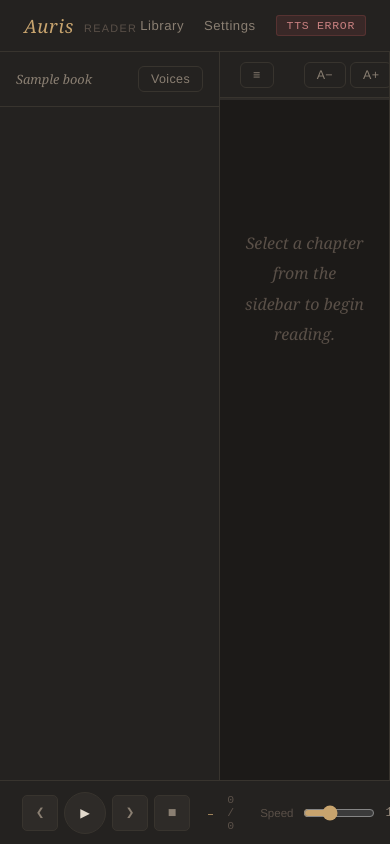
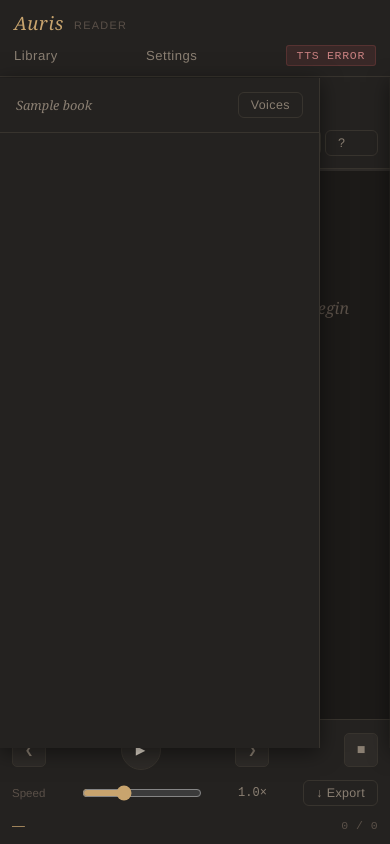
Before and after one commit to Roanauniversalistic17/Auris, a Flask app: template reader/templates/reader.html in a window 390 px wide. Run offline with Flask 3, Linux system fonts and the light colour scheme; the template is opened without the code that fills it: most values are stand-ins (such as "Sample title", 1, 10 or a date in 2020); data that the repository does not hold is empty.

Commit message:
Improve mobile UI and tighten emotion tagging

```diff
--- a/reader/core/enrichment.py
+++ b/reader/core/enrichment.py
@@ -358,44 +358,84 @@
     return None
 
 
-def _select_expression_tag(sentence: str, context: str) -> str | None:
+def _explicit_tag_text(sentence: str) -> str:
+    sentence = str(sentence or "").strip()
+    inner = _STANDALONE_QUOTE_RE.search(sentence)
+    if not inner:
+        return sentence
+
+    quoted = inner.group(1).strip()
+    prefix = sentence[:inner.start()].strip(" ,.-")
+    suffix = sentence[inner.end():].strip(" ,.-")
+    parts = [part for part in (quoted, prefix, suffix) if part]
+    return " ".join(parts).strip()
+
+
+def _should_allow_confirmation_tag(text: str, is_dialogue: bool) -> bool:
+    if not is_dialogue:
+        return False
+
+    normalized = re.sub(r"[^a-zA-Z0-9\s']", " ", str(text or "").lower())
+    normalized = re.sub(r"\s+", " ", normalized).strip()
+    if not normalized:
+        return False
+
+    words = normalized.split()
+    if len(words) > 4:
+        return False
+
+    allowed_phrases = {
+        "yes", "yeah", "yep", "yup", "okay", "ok", "sure", "right",
+        "indeed", "exactly", "correct", "of course", "certainly",
+        "i know", "i see", "all right",
+    }
+    return normalized in allowed_phrases
+
+
+def _select_expression_tag(sentence: str, context: str, is_dialogue: bool) -> str | None:
     is_question   = bool(_QUESTION_RE.search(sentence))
     is_exclamation = bool(_SURPRISE_RE.search(sentence))
+    tag_text = _explicit_tag_text(sentence)
 
     # Questions (punctuation beats context for ordering; context picks the flavour)
-    if is_question or _QUESTION_HINT_RE.search(context):
-        if _SKEPTIC_CONTEXT_RE.search(context):
+    if is_question or _QUESTION_HINT_RE.search(tag_text):
+        if _SKEPTIC_CONTEXT_RE.search(tag_text):
             return "[question-ei]"         # sceptical / rhetorical
-        if _SHOCK_CONTEXT_RE.search(context) or _SHOCKED_QUESTION_END_RE.search(sentence):
+        if _SHOCK_CONTEXT_RE.search(tag_text) or _SHOCKED_QUESTION_END_RE.search(sentence):
             return "[question-oh]"         # shocked / disbelieving
-        if _WONDER_CONTEXT_RE.search(context):
+        if _WONDER_CONTEXT_RE.search(tag_text):
             return "[question-ah]"         # curious / wondering
         return "[question-en]"             # plain question
 
-    # Explicit emotion attribution (laughed, sighed, grumbled, nodded …)
-    for pattern, tag in _TAG_RULES:
-        if pattern.search(context):
+    # Explicit emotion attribution should be sentence-local, otherwise nearby
+    # narration leaks non-verbal sounds like "mm" into unrelated lines.
+    if is_dialogue:
+        for pattern, tag in _TAG_RULES:
+            if not pattern.search(tag_text):
+                continue
+            if tag == "[confirmation-en]" and not _should_allow_confirmation_tag(tag_text, is_dialogue):
+                continue
             return tag
 
     # Quiet realizations don't need an exclamation mark to warrant a tag
-    if _MILD_REALIZATION_RE.search(context):
+    if _MILD_REALIZATION_RE.search(tag_text):
         return "[surprise-ah]"
 
     # Surprise / exclamation — differentiated by intensity
-    if is_exclamation or _SURPRISE_HINT_RE.search(context):
-        if _STRONG_SURPRISE_RE.search(context):
+    if is_exclamation or _SURPRISE_HINT_RE.search(tag_text):
+        if _STRONG_SURPRISE_RE.search(tag_text):
             return "[surprise-wa]"         # jaw-drop / scream shock
-        if _EXCITED_SURPRISE_RE.search(context):
+        if _EXCITED_SURPRISE_RE.search(tag_text):
             return "[surprise-yo]"         # triumphant / elated
-        if _MILD_REALIZATION_RE.search(context):
+        if _MILD_REALIZATION_RE.search(tag_text):
             return "[surprise-ah]"         # gentle dawning realization
         return "[surprise-oh]"             # default surprise
 
     return None
 
 
-def _inject_tags(sentence: str, context: str) -> tuple[str, str | None]:
-    tag = _select_expression_tag(sentence, context)
+def _inject_tags(sentence: str, context: str, is_dialogue: bool) -> tuple[str, str | None]:
+    tag = _select_expression_tag(sentence, context, is_dialogue)
     if not tag:
         return sentence, None
 
@@ -447,8 +487,6 @@
 
     segments = []
     last_speaker = None
-    prev_sentences: list[str] = []
-
     for sentence in sentences:
         sentence = sentence.strip()
         if not sentence:
@@ -483,11 +521,9 @@
         # Use the last 3 sentences as context so multi-sentence scene build-up
         # (e.g. shock/surprise described two sentences before the dialogue) is
         # captured and the correct emotion tag is selected.
-        context = " ".join(prev_sentences[-3:] + [sentence]).strip()
-        enriched, tag = _inject_tags(sentence, context)
+        context = sentence.strip()
+        enriched, tag = _inject_tags(sentence, context, is_dialogue)
         speed = _segment_speed(sentence, is_dialogue, scene_speed, tag, is_whisper)
-        prev_sentences.append(sentence)
-
         segments.append(
             {
                 "text": sentence,
--- a/reader/static/css/style.css
+++ b/reader/static/css/style.css
@@ -882,10 +882,182 @@
 
 /* ── Responsive ─────────────────────────────────────────────────────────────── */
 @media (max-width: 768px) {
-  .chapter-content { padding: 28px 24px; }
-  .toc-sidebar     { width: 220px; }
+  .topnav {
+    height: auto;
+    min-height: 52px;
+    padding: 10px 14px;
+    gap: 10px;
+    align-items: flex-start;
+    flex-direction: column;
+  }
+  .nav-links {
+    width: 100%;
+    gap: 12px;
+    flex-wrap: wrap;
+    justify-content: space-between;
+  }
+  .reader-layout {
+    height: auto;
+    min-height: calc(100vh - 78px - 96px);
+  }
+  .reader-toolbar {
+    padding: 10px 12px;
+    gap: 8px;
+    align-items: flex-start;
+    flex-wrap: wrap;
+  }
+  .chapter-title-bar {
+    order: 2;
+    width: 100%;
+    white-space: normal;
+    line-height: 1.35;
+  }
+  .reading-estimate {
+    order: 3;
+    width: 100%;
+  }
+  .font-controls {
+    order: 4;
+    width: 100%;
+    overflow-x: auto;
+    padding-bottom: 2px;
+  }
+  .toc-sidebar,
+  .bookmarks-panel {
+    position: fixed;
+    top: 78px;
+    bottom: 96px;
+    width: min(82vw, 320px);
+    min-width: 0;
+    z-index: 140;
+    box-shadow: var(--shadow);
+  }
+  .toc-sidebar {
+    left: 0;
+    border-right: 1px solid var(--border);
+    transform: translateX(0);
+  }
+  .toc-sidebar.collapsed {
+    width: min(82vw, 320px);
+    transform: translateX(-100%);
+  }
+  .bookmarks-panel {
+    right: 0;
+    border-left: 1px solid var(--border);
+    transform: translateX(100%);
+  }
+  .bookmarks-panel:not(.collapsed) {
+    transform: translateX(0);
+  }
+  .bookmarks-panel.collapsed {
+    width: min(82vw, 320px);
+    transform: translateX(100%);
+  }
+  .reader-main {
+    min-width: 0;
+  }
+  .chapter-content {
+    padding: 22px 16px 120px;
+    max-width: none;
+  }
+  .playback-bar {
+    height: auto;
+    padding: 10px 12px calc(10px + env(safe-area-inset-bottom));
+    gap: 10px;
+    flex-wrap: wrap;
+  }
+  .playback-left,
+  .playback-right {
+    width: 100%;
+    justify-content: space-between;
+  }
+  .playback-center {
+    order: 3;
+    width: 100%;
+    justify-content: space-between;
+    gap: 10px;
+  }
+  .pb-character {
+    max-width: 58vw;
+  }
+  .pb-slider {
+    flex: 1;
+    max-width: 120px;
+  }
+  .export-dropdown {
+    position: fixed;
+    right: 12px;
+    left: 12px;
+    bottom: 106px;
+    width: auto;
+    max-width: none;
+  }
+  .shortcuts-panel,
+  .modal {
+    min-width: 0;
+    width: min(92vw, 420px);
+    padding: 22px 18px;
+  }
   .library-page    { padding: 20px 16px; }
   .book-grid       { grid-template-columns: repeat(auto-fill, minmax(130px, 1fr)); }
-  .studio-page     { padding: 20px 16px 80px; }
-  .settings-page   { padding: 20px 16px 80px; }
+  .studio-page,
+  .settings-page   { padding: 20px 16px 108px; }
+  .studio-header,
+  .library-header,
+  .settings-footer {
+    flex-direction: column;
+    align-items: flex-start;
+    gap: 12px;
+  }
+  .character-card {
+    flex-direction: column;
+    gap: 12px;
+  }
+  .char-card-footer {
+    align-items: flex-start;
+  }
+  .instruct-preview {
+    white-space: normal;
+    overflow: visible;
+    text-overflow: clip;
+  }
+  .input-group,
+  .radio-group,
+  .range-row {
+    flex-direction: column;
+    align-items: stretch;
+  }
+  .toast-container {
+    right: 12px;
+    left: 12px;
+    align-items: stretch;
+  }
+  .toast {
+    max-width: none;
+  }
 }
+
+@media (max-width: 480px) {
+  .voice-controls {
+    flex-direction: column;
+  }
+  .vc-select,
+  .clone-section input[type="file"],
+  .clone-section .btn {
+    width: 100%;
+  }
+  .playback-left {
+    gap: 4px;
+  }
+  .pb-btn {
+    width: 34px;
+    height: 34px;
+  }
+  .pb-play {
+    width: 40px;
+    height: 40px;
+  }
+  .font-controls .btn {
+    flex: 1 0 auto;
+  }
+}
```
